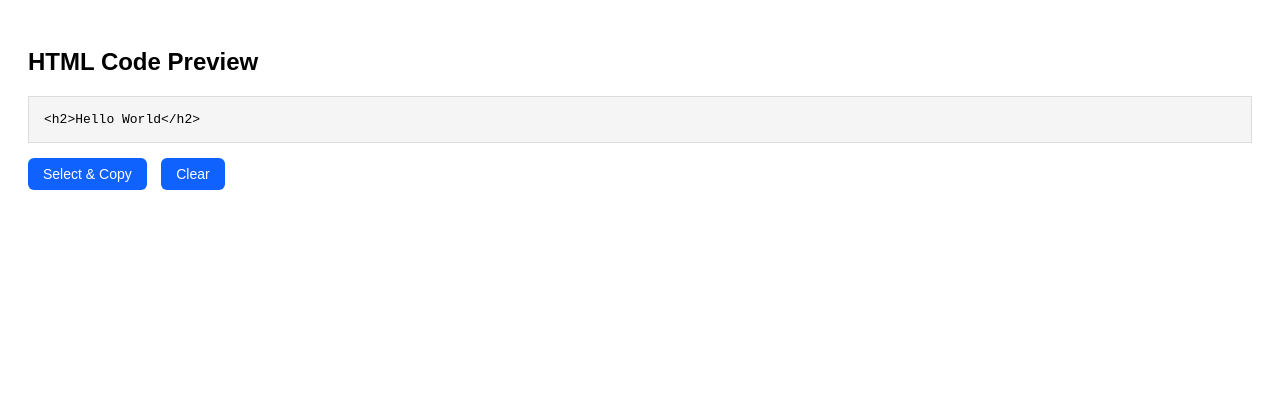
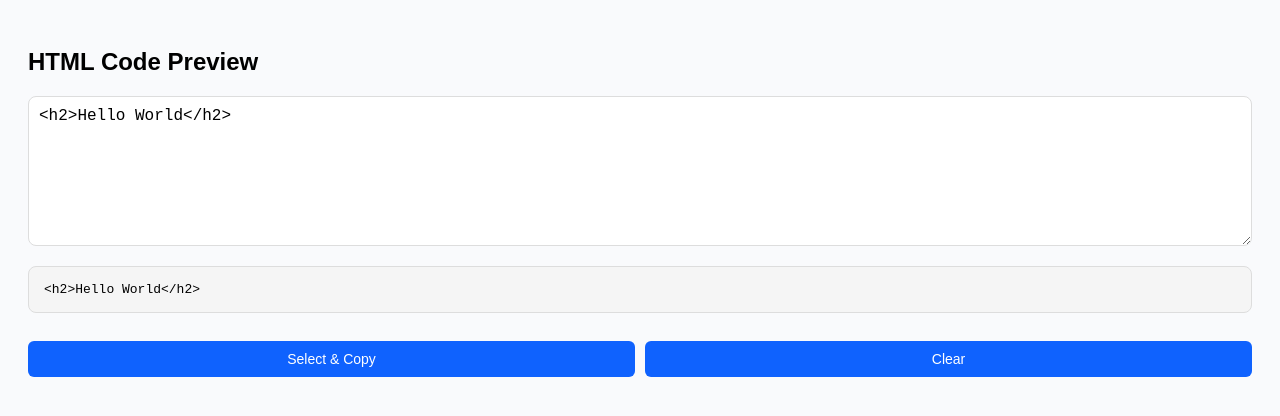
Before and after one commit to kokhinmaungwin/html-code-preview-pwa, a plain HTML site: page index.html in a window 1280 px wide. Drawn offline with Linux system fonts and the light colour scheme.

Commit message:
Update index.html

```diff
--- a/index.html
+++ b/index.html
@@ -12,6 +12,21 @@
   body {
     font-family: Arial, sans-serif;
     padding: 20px;
+    display: flex;
+    flex-direction: column;
+    min-height: 100vh;
+    background: #f9fafc;
+  }
+  textarea {
+    width: 100%;
+    height: 150px;
+    font-family: monospace;
+    font-size: 16px;
+    padding: 10px;
+    border-radius: 8px;
+    border: 1px solid #ddd;
+    resize: vertical;
+    box-sizing: border-box;
   }
   pre {
     background: #f5f5f5;
@@ -19,13 +34,19 @@
     padding: 15px;
     white-space: pre-wrap;
     word-wrap: break-word;
-    max-height: 300px;
+    max-height: 200px;
     overflow-y: auto;
     user-select: text;
+    margin-top: 20px;
+    border-radius: 8px;
+  }
+  .buttons {
+    margin-top: 15px;
+    display: flex;
+    gap: 10px;
   }
   button {
-    margin-right: 10px;
-    padding: 8px 15px;
+    padding: 10px 18px;
     border: none;
     background: #0f62fe;
     color: white;
@@ -33,22 +54,13 @@
     cursor: pointer;
     font-size: 14px;
     transition: background-color 0.2s ease;
+    flex: 1;
   }
   button:hover {
     background: #0b4dcc;
   }
   #installBtn {
-  background: #0f62fe;
-  color: white;
-  border: none;
-  padding: 8px 16px;
-  border-radius: 6px;
-  cursor: pointer;
-  font-size: 14px;
-  transition: background-color 0.2s ease;
-}
-#installBtn:hover {
-  background: #0b4dcc;
+    display: none; /* hide initially */
   }
 </style>
 </head>
@@ -56,27 +68,39 @@
 
 <h2>HTML Code Preview</h2>
 
+<textarea id="codeInput" placeholder="Type your HTML code here...">&lt;h2&gt;Hello World&lt;/h2&gt;</textarea>
+
 <pre id="codePreview">&lt;h2&gt;Hello World&lt;/h2&gt;</pre>
 
-<div style="margin-top: 15px;">
+<div class="buttons">
   <button id="copyBtn">Select & Copy</button>
   <button id="clearBtn">Clear</button>
-  <button id="installBtn" style="display:none; margin-left:auto;">Install App</button>
+  <button id="installBtn">Install App</button>
 </div>
 
 <script>
-  // Service Worker register
+  // Service Worker registration
   if ('serviceWorker' in navigator) {
-    navigator.serviceWorker.register('sw.js');
+    navigator.serviceWorker.register('sw.js').catch(() => {
+      console.log('Service Worker registration failed');
+    });
   }
 
-  const pre = document.getElementById('codePreview');
+  const codeInput = document.getElementById('codeInput');
+  const codePreview = document.getElementById('codePreview');
   const copyBtn = document.getElementById('copyBtn');
   const clearBtn = document.getElementById('clearBtn');
+  const installBtn = document.getElementById('installBtn');
 
+  // Update preview when textarea changes
+  codeInput.addEventListener('input', () => {
+    codePreview.textContent = codeInput.value;
+  });
+
+  // Copy button handler: select & copy preview content
   copyBtn.addEventListener('click', () => {
     const range = document.createRange();
-    range.selectNodeContents(pre);
+    range.selectNodeContents(codePreview);
     const selection = window.getSelection();
     selection.removeAllRanges();
     selection.addRange(range);
@@ -86,16 +110,18 @@
       alert('Copied to clipboard!');
       selection.removeAllRanges();
     } catch {
-      alert('Copy failed. Try manually selecting.');
+      alert('Copy failed. Please try manually.');
     }
   });
 
+  // Clear button handler: clear textarea and preview
   clearBtn.addEventListener('click', () => {
-    pre.textContent = '';
+    codeInput.value = '';
+    codePreview.textContent = '';
   });
 
+  // PWA install prompt handling
   let deferredPrompt;
-const installBtn = document.getElementById('installBtn');
   window.addEventListener('beforeinstallprompt', (e) => {
     e.preventDefault();
     deferredPrompt = e;
@@ -115,11 +141,13 @@ installBtn.addEventListener('click', async () => {
     installBtn.style.display = 'none';
   });
 
-// Installed event ကို handle
   window.addEventListener('appinstalled', () => {
-  console.log('PWA installed');
+    console.log('PWA was installed');
     installBtn.style.display = 'none';
   });
+
+  // Initialize preview with default textarea content
+  codePreview.textContent = codeInput.value;
 </script>
 
 </body>
```
Lines whose indentation alone changed are shown as unchanged.
